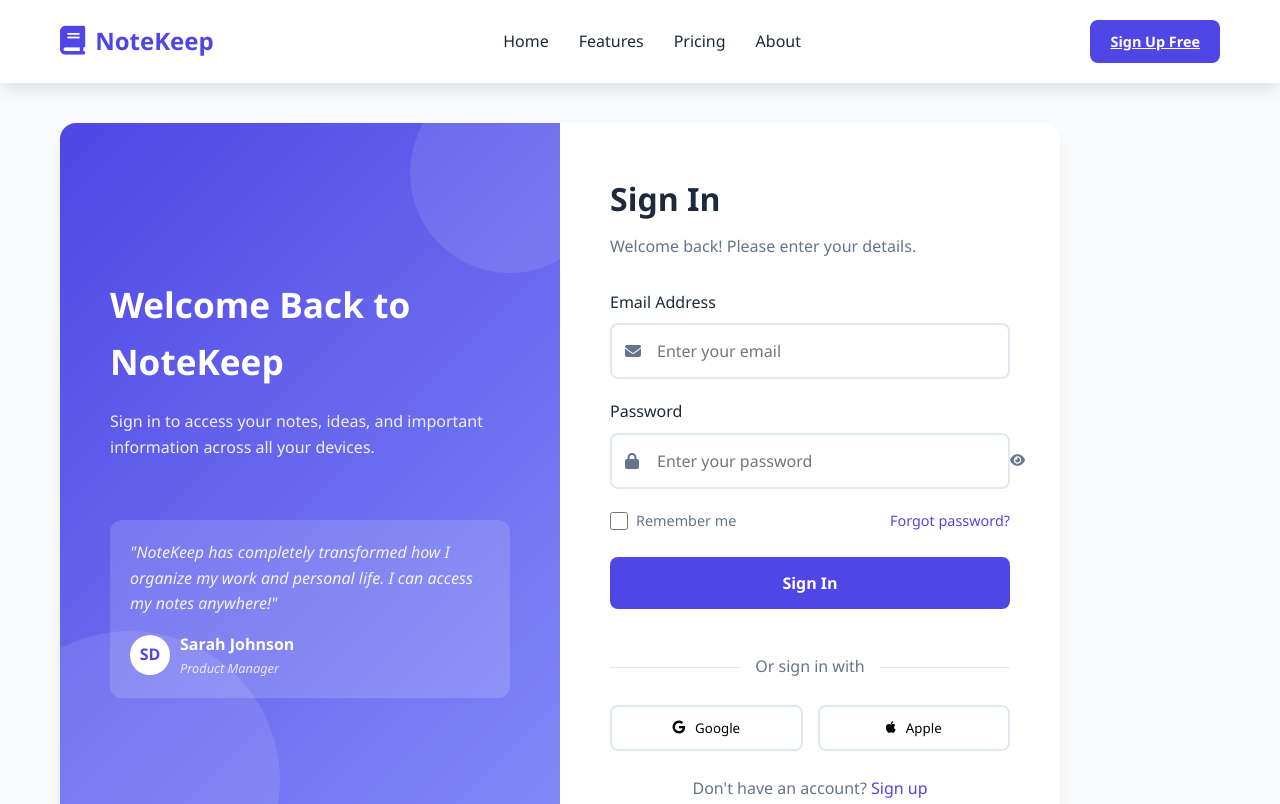
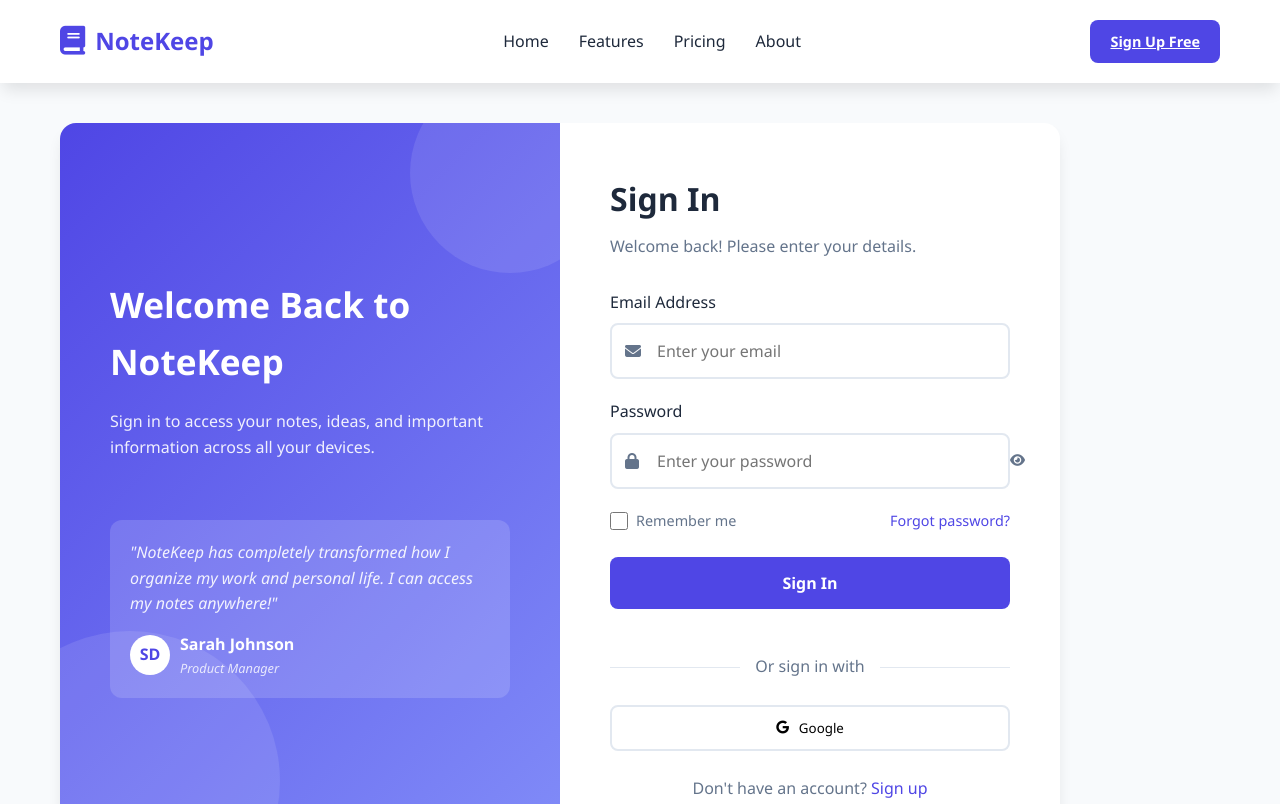
Before and after one commit to amaanpathan2313/Notes_App_Frontend-, a plain HTML site: page login.html in a window 1280 px wide. Shown: the top 804 px of the page. Drawn offline with Linux system fonts and the light colour scheme.

Commit message:
Frontend Deployed

```diff
--- a/login.html
+++ b/login.html
@@ -6,6 +6,7 @@
     <meta name="viewport" content="width=device-width, initial-scale=1.0">
     <title>Log In - NoteKeep</title>
     <link rel="stylesheet" href="https://cdnjs.cloudflare.com/ajax/libs/font-awesome/6.4.0/css/all.min.css">
+    <link rel=" icon" href="assets/notes.png">
     <style>
         /* Base styles */
         * {
@@ -598,9 +599,9 @@
                         <button class="social-btn">
                             <i class="fab fa-google"></i> Google
                         </button>
-                        <button class="social-btn">
+                        <!-- <button class="social-btn">
                             <i class="fab fa-apple"></i> Apple
-                        </button>
+                        </button> -->
                     </div>
 
                     <div class="signup-link">
```
Also changed, not shown: addNote.html (+1 -0 lines), index.html (+16 -7 lines), notes.html (+7 -6 lines), signup.html (+4 -3 lines), assets/index_page.JPG (added), assets/notes.png (added), image.png (added), 1 other file.
